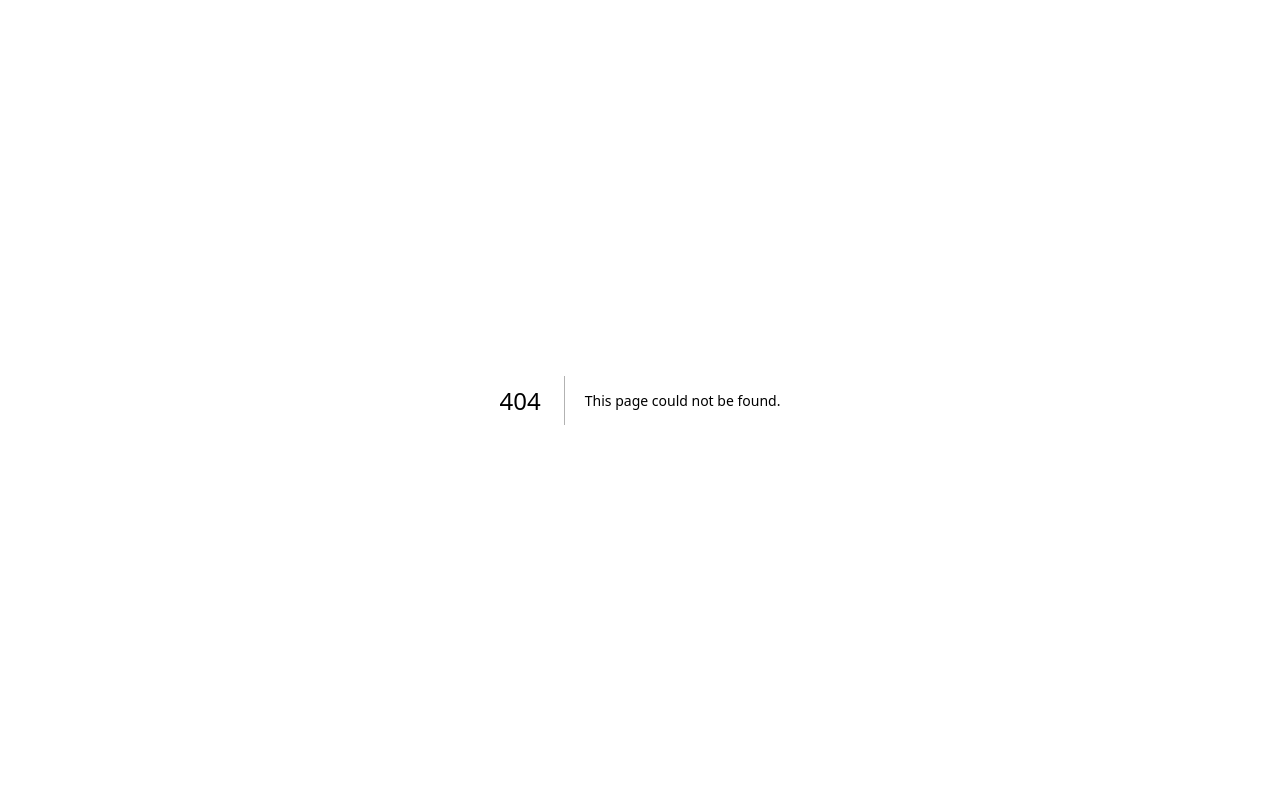
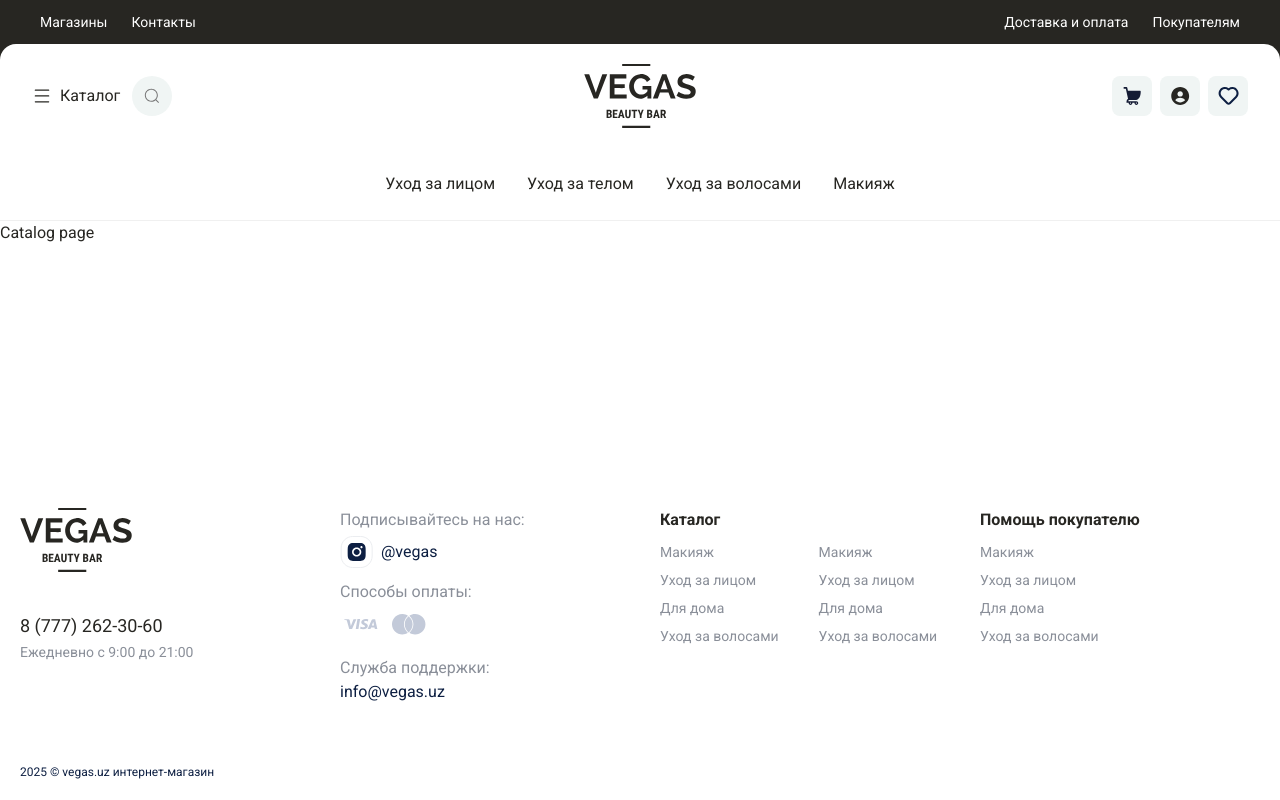
Before and after one commit to ANY-group/osima-frontend, a Next.js app: page /catalog in a window 1280 px wide. Before the commit this address had no page. Shown: the top 800 px of the page. Built offline with nearby package versions, Linux system fonts and the light colour scheme.

Commit message:
build fixes

```diff
--- a/src/app/(default)/catalog/components/products-carousel.tsx
+++ b/src/app/(default)/catalog/components/products-carousel.tsx
@@ -3,7 +3,7 @@
 import ProductCard from "./product-card";
 
 export default function ProductsCarousel({ title }: {
-  title: String,
+  title: string,
 }) {
   return (
     <div className="pt-8 md:py-10">
--- /dev/null
+++ b/src/app/(default)/catalog/page.tsx
@@ -0,0 +1,7 @@
+export default function CatalogPage() {
+  return (
+    <main>
+      Catalog page
+    </main>
+  );
+}
--- a/src/app/(default)/home/components/home-blog-posts.tsx
+++ b/src/app/(default)/home/components/home-blog-posts.tsx
@@ -59,7 +59,7 @@
 }
 
 const BlogPost = ({ title }: {
-  title?: String,
+  title?: string,
 }) => {
   return (
     <div className="flex flex-col items-center gap-3 h-full p-3 bg-white">
--- a/src/app/components/footer.tsx
+++ b/src/app/components/footer.tsx
@@ -68,7 +68,7 @@
 }
 
 const NavigationColumnWrapper = ({ title, children }: {
-  title: String,
+  title: string,
   children: React.ReactNode,
 }) => {
   return (
@@ -124,7 +124,7 @@
 
   return (
     <p className="py-5 text-xs text-text-accent">
-      2024 © vegas.uz интернет-магазин
+      {year} © vegas.uz интернет-магазин
     </p>
   );
 }
```
